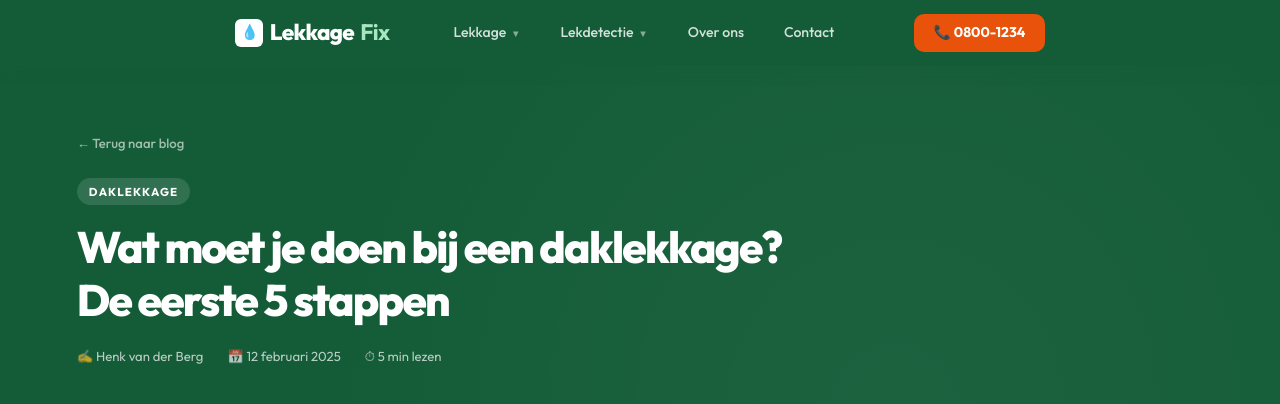
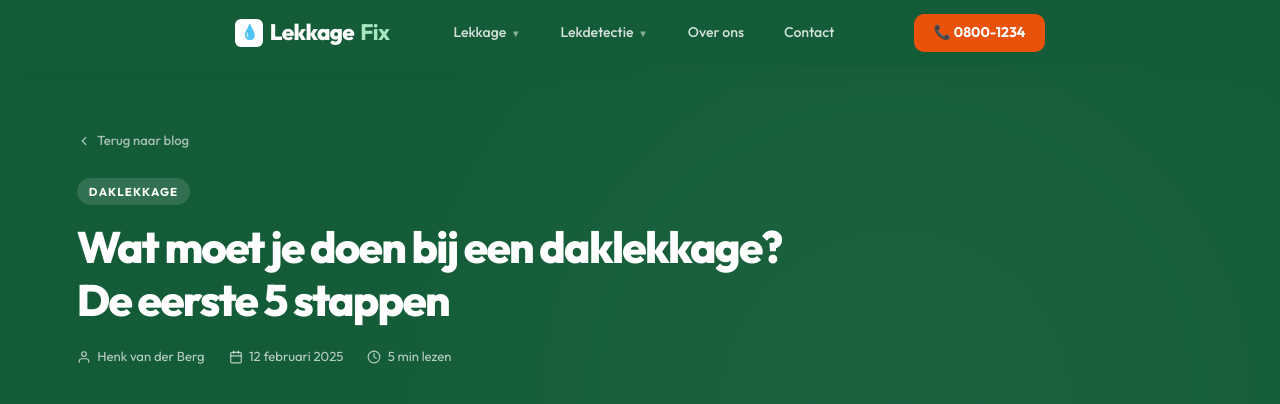
Before and after one commit to SanderKooi/lekkage, a Next.js app: page /blog/wat-te-doen-bij-daklekkage in a window 1280 px wide. Shown: the top 404 px of the page. Built offline with nearby package versions, Linux system fonts and the light colour scheme; grey boxes are pictures that could not be loaded.

Commit message:
Update [slug].jsx

```diff
--- a/pages/blog/[slug].jsx
+++ b/pages/blog/[slug].jsx
@@ -305,14 +305,26 @@ export default function BlogArtikel({ artikel, slug }) {
         <div style={{position:'absolute',inset:0,backgroundImage:'radial-gradient(circle at 70% 50%, rgba(255,255,255,0.04) 0%, transparent 60%)'}} />
         <div style={{maxWidth:'1400px',margin:'0 auto',padding:'0 clamp(2rem,6vw,6rem)'}}>
           <div style={{marginBottom:'1.5rem'}}>
-            <a href="/blog" style={{color:'rgba(255,255,255,0.6)',fontSize:'0.82rem',textDecoration:'none',fontWeight:500}}>← Terug naar blog</a>
+            <a href="/blog" style={{color:'rgba(255,255,255,0.6)',fontSize:'0.82rem',textDecoration:'none',fontWeight:500,display:'inline-flex',alignItems:'center',gap:'0.4rem'}}>
+              <svg width="14" height="14" viewBox="0 0 24 24" fill="none" stroke="currentColor" strokeWidth="2.5" strokeLinecap="round" strokeLinejoin="round"><polyline points="15 18 9 12 15 6"/></svg>
+              Terug naar blog
+            </a>
           </div>
           <span style={{background:'rgba(255,255,255,0.12)',color:'white',fontSize:'0.72rem',fontWeight:700,letterSpacing:'0.1em',textTransform:'uppercase',padding:'0.3rem 0.75rem',borderRadius:'20px',display:'inline-block',marginBottom:'1rem'}}>{artikel.categorie}</span>
           <h1 style={{color:'white',fontSize:'clamp(1.75rem,4vw,2.75rem)',fontWeight:800,lineHeight:1.2,maxWidth:'760px',marginBottom:'1.25rem'}}>{artikel.titel}</h1>
           <div style={{display:'flex',alignItems:'center',gap:'1.5rem',marginBottom:'2.5rem',flexWrap:'wrap'}}>
-            <span style={{color:'rgba(255,255,255,0.7)',fontSize:'0.82rem'}}>✍️ {artikel.auteur}</span>
-            <span style={{color:'rgba(255,255,255,0.7)',fontSize:'0.82rem'}}>📅 {artikel.datum}</span>
-            <span style={{color:'rgba(255,255,255,0.7)',fontSize:'0.82rem'}}>⏱ {artikel.leestijd} lezen</span>
+            <span style={{color:'rgba(255,255,255,0.7)',fontSize:'0.82rem',display:'flex',alignItems:'center',gap:'0.4rem'}}>
+              <svg width="14" height="14" viewBox="0 0 24 24" fill="none" stroke="currentColor" strokeWidth="2" strokeLinecap="round" strokeLinejoin="round"><path d="M20 21v-2a4 4 0 0 0-4-4H8a4 4 0 0 0-4 4v2"/><circle cx="12" cy="7" r="4"/></svg>
+              {artikel.auteur}
+            </span>
+            <span style={{color:'rgba(255,255,255,0.7)',fontSize:'0.82rem',display:'flex',alignItems:'center',gap:'0.4rem'}}>
+              <svg width="14" height="14" viewBox="0 0 24 24" fill="none" stroke="currentColor" strokeWidth="2" strokeLinecap="round" strokeLinejoin="round"><rect x="3" y="4" width="18" height="18" rx="2" ry="2"/><line x1="16" y1="2" x2="16" y2="6"/><line x1="8" y1="2" x2="8" y2="6"/><line x1="3" y1="10" x2="21" y2="10"/></svg>
+              {artikel.datum}
+            </span>
+            <span style={{color:'rgba(255,255,255,0.7)',fontSize:'0.82rem',display:'flex',alignItems:'center',gap:'0.4rem'}}>
+              <svg width="14" height="14" viewBox="0 0 24 24" fill="none" stroke="currentColor" strokeWidth="2" strokeLinecap="round" strokeLinejoin="round"><circle cx="12" cy="12" r="10"/><polyline points="12 6 12 12 16 14"/></svg>
+              {artikel.leestijd} lezen
+            </span>
           </div>
         </div>
         <div style={{maxWidth:'1400px',margin:'0 auto',padding:'0 clamp(2rem,6vw,6rem)'}}>
@@ -356,7 +368,7 @@ export default function BlogArtikel({ artikel, slug }) {
                 <div style={{color:'#a8e6c0',fontSize:'0.8rem',fontWeight:700,letterSpacing:'0.08em',textTransform:'uppercase',marginBottom:'0.5rem'}}>Direct geholpen</div>
                 <h3 style={{color:'white',fontSize:'1.25rem',marginBottom:'0.75rem'}}>Heb je een lekkage?</h3>
                 <p style={{color:'rgba(255,255,255,0.75)',fontSize:'0.88rem',marginBottom:'1.25rem'}}>Onze specialisten staan klaar. Gemiddeld binnen 30 minuten ter plaatse.</p>
-                <a href={`tel:${PHONE}`} className="btn-call" style={{justifyContent:'center'}}>📞 Bel direct: {PHONE_DISPLAY}</a>
+                <a href={`tel:${PHONE}`} className="btn-call" style={{justifyContent:'center'}}><svg width="16" height="16" viewBox="0 0 24 24" fill="none" stroke="currentColor" strokeWidth="2" strokeLinecap="round" strokeLinejoin="round" style={{marginRight:"0.4rem"}}><path d="M22 16.92v3a2 2 0 0 1-2.18 2 19.79 19.79 0 0 1-8.63-3.07A19.5 19.5 0 0 1 4.69 12a19.79 19.79 0 0 1-3.07-8.67A2 2 0 0 1 3.6 1.27h3a2 2 0 0 1 2 1.72c.127.96.361 1.903.7 2.81a2 2 0 0 1-.45 2.11L7.91 8.92a16 16 0 0 0 5.61 5.61l1.27-.95a2 2 0 0 1 2.11-.45c.907.339 1.85.573 2.81.7A2 2 0 0 1 21.73 16z"/></svg>Bel direct: {PHONE_DISPLAY}</a>
               </div>
             </div>
 
@@ -378,7 +390,7 @@ export default function BlogArtikel({ artikel, slug }) {
               <div style={{background:'white',border:'1.5px solid var(--border)',borderRadius:'14px',padding:'1.25rem',marginTop:'1rem'}}>
                 <div style={{fontWeight:700,fontSize:'0.85rem',marginBottom:'0.4rem'}}>Spoed nodig?</div>
                 <p style={{fontSize:'0.78rem',color:'var(--muted)',marginBottom:'0.85rem',lineHeight:1.6}}>Gemiddeld binnen 30 min ter plaatse. 24/7 bereikbaar.</p>
-                <a href={`tel:${PHONE}`} className="btn-call" style={{width:'100%',justifyContent:'center',fontSize:'0.82rem',background:'var(--orange)'}}>📞 {PHONE_DISPLAY}</a>
+                <a href={`tel:${PHONE}`} className="btn-call" style={{width:'100%',justifyContent:'center',fontSize:'0.82rem',background:'var(--orange)'}}><svg width="14" height="14" viewBox="0 0 24 24" fill="none" stroke="currentColor" strokeWidth="2" strokeLinecap="round" strokeLinejoin="round" style={{marginRight:'0.4rem'}}><path d="M22 16.92v3a2 2 0 0 1-2.18 2 19.79 19.79 0 0 1-8.63-3.07A19.5 19.5 0 0 1 4.69 12a19.79 19.79 0 0 1-3.07-8.67A2 2 0 0 1 3.6 1.27h3a2 2 0 0 1 2 1.72c.127.96.361 1.903.7 2.81a2 2 0 0 1-.45 2.11L7.91 8.92a16 16 0 0 0 5.61 5.61l1.27-.95a2 2 0 0 1 2.11-.45c.907.339 1.85.573 2.81.7A2 2 0 0 1 21.73 16z"/></svg>{PHONE_DISPLAY}</a>
               </div>
 
               {/* GERELATEERDE ARTIKELEN */}
@@ -402,7 +414,7 @@ export default function BlogArtikel({ artikel, slug }) {
         <h2 style={{color:'white'}}>Lekkage? Wacht niet te lang.</h2>
         <p>Hoe eerder je belt, hoe kleiner de schade.</p>
         <div className="cta-btns">
-          <a href={`tel:${PHONE}`} className="btn-call">📞 Bel nu: {PHONE_DISPLAY}</a>
+          <a href={`tel:${PHONE}`} className="btn-call"><svg width="16" height="16" viewBox="0 0 24 24" fill="none" stroke="currentColor" strokeWidth="2" strokeLinecap="round" strokeLinejoin="round" style={{marginRight:"0.4rem"}}><path d="M22 16.92v3a2 2 0 0 1-2.18 2 19.79 19.79 0 0 1-8.63-3.07A19.5 19.5 0 0 1 4.69 12a19.79 19.79 0 0 1-3.07-8.67A2 2 0 0 1 3.6 1.27h3a2 2 0 0 1 2 1.72c.127.96.361 1.903.7 2.81a2 2 0 0 1-.45 2.11L7.91 8.92a16 16 0 0 0 5.61 5.61l1.27-.95a2 2 0 0 1 2.11-.45c.907.339 1.85.573 2.81.7A2 2 0 0 1 21.73 16z"/></svg>Bel nu: {PHONE_DISPLAY}</a>
           <a href="/contact" className="btn-white-ghost">Gratis offerte aanvragen</a>
         </div>
       </div>
@@ -436,7 +448,7 @@ export default function BlogArtikel({ artikel, slug }) {
         </div>
       </footer>
 
-      <a href={`tel:${PHONE}`} className="mobile-cta">📞 Bel nu: {PHONE_DISPLAY} (24/7 bereikbaar)</a>
+      <a href={`tel:${PHONE}`} className="mobile-cta"><svg width="16" height="16" viewBox="0 0 24 24" fill="none" stroke="currentColor" strokeWidth="2" strokeLinecap="round" strokeLinejoin="round" style={{marginRight:"0.4rem"}}><path d="M22 16.92v3a2 2 0 0 1-2.18 2 19.79 19.79 0 0 1-8.63-3.07A19.5 19.5 0 0 1 4.69 12a19.79 19.79 0 0 1-3.07-8.67A2 2 0 0 1 3.6 1.27h3a2 2 0 0 1 2 1.72c.127.96.361 1.903.7 2.81a2 2 0 0 1-.45 2.11L7.91 8.92a16 16 0 0 0 5.61 5.61l1.27-.95a2 2 0 0 1 2.11-.45c.907.339 1.85.573 2.81.7A2 2 0 0 1 21.73 16z"/></svg>Bel nu: {PHONE_DISPLAY} (24/7 bereikbaar)</a>
     </>
   )
 }
```
